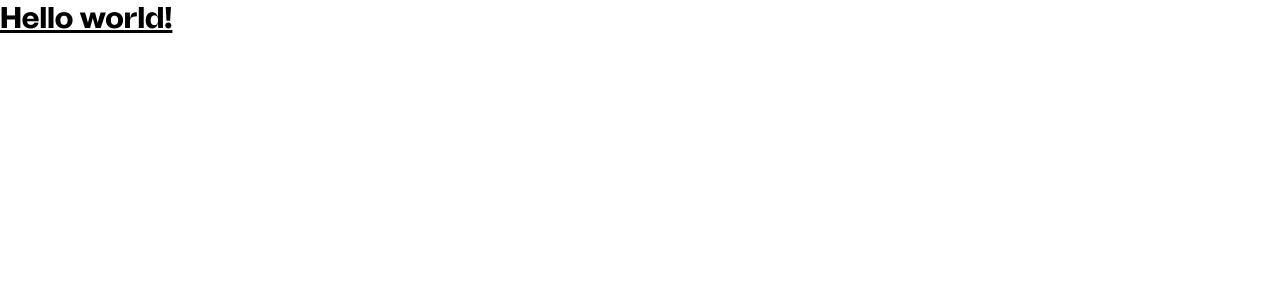
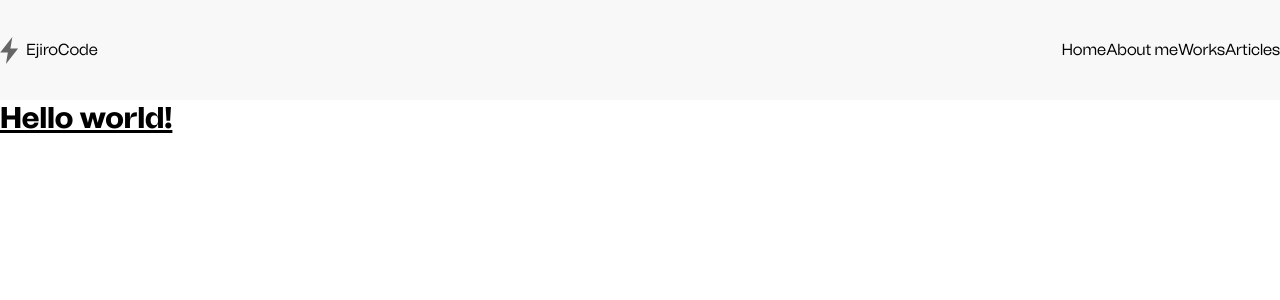
Before and after one commit to ejirocodes/portfolio-1, a Next.js app: page / in a window 1280 px wide. Shown: the top 300 px of the page. Built offline with nearby package versions, Linux system fonts and the light colour scheme.

Commit message:
navbar init

```diff
--- /dev/null
+++ b/components/shared/NavMain.tsx
@@ -0,0 +1,53 @@
+import Link from "next/link";
+
+export const NavMain = () => {
+  return (
+    <nav className="flex items-center justify-between bg-[#F8F8F8] h-[100px]">
+      <div className="flex items-center">
+        <Link href="/">
+          <a title="Ejiro Asiuwhu" className="mr-[7.17px]">
+            <svg
+              width="19"
+              height="27"
+              viewBox="0 0 19 27"
+              fill="none"
+              xmlns="http://www.w3.org/2000/svg"
+            >
+              <path
+                fillRule="evenodd"
+                clipRule="evenodd"
+                d="M10.4159 11.5772L12.3361 0.0533447L0.170898 15.4229H7.85568L5.93549 26.9467L18.1021 11.5772H10.4159Z"
+                fill="#666666"
+              />
+            </svg>
+          </a>
+        </Link>
+        <p>EjiroCode</p>
+      </div>
+      <div>
+        <ul className="flex items-center justify-center">
+          <li>
+            <Link href="/">
+              <a>Home</a>
+            </Link>
+          </li>
+          <li>
+            <Link href="/about">
+              <a>About me</a>
+            </Link>
+          </li>
+          <li>
+            <Link href="/works">
+              <a>Works</a>
+            </Link>
+          </li>
+          <li>
+            <Link href="/articles">
+              <a>Articles</a>
+            </Link>
+          </li>
+        </ul>
+      </div>
+    </nav>
+  );
+};
--- a/pages/_app.tsx
+++ b/pages/_app.tsx
@@ -1,12 +1,18 @@
-import '../styles/globals.css'
-import type { AppProps } from 'next/app'
+import "../styles/globals.css";
+import type { AppProps } from "next/app";
+import { NavMain } from "../components/shared/NavMain";
 // import { gsap } from 'gsap'
 // import { CSSPlugin } from 'gsap/CSSPlugin'
 
 // gsap.registerPlugin(CSSPlugin)
 
 function MyApp({ Component, pageProps }: AppProps) {
-  return <Component {...pageProps} />
+  return (
+    <>
+      <NavMain />
+      <Component {...pageProps} />
+    </>
+  );
 }
 
-export default MyApp
+export default MyApp;
```
